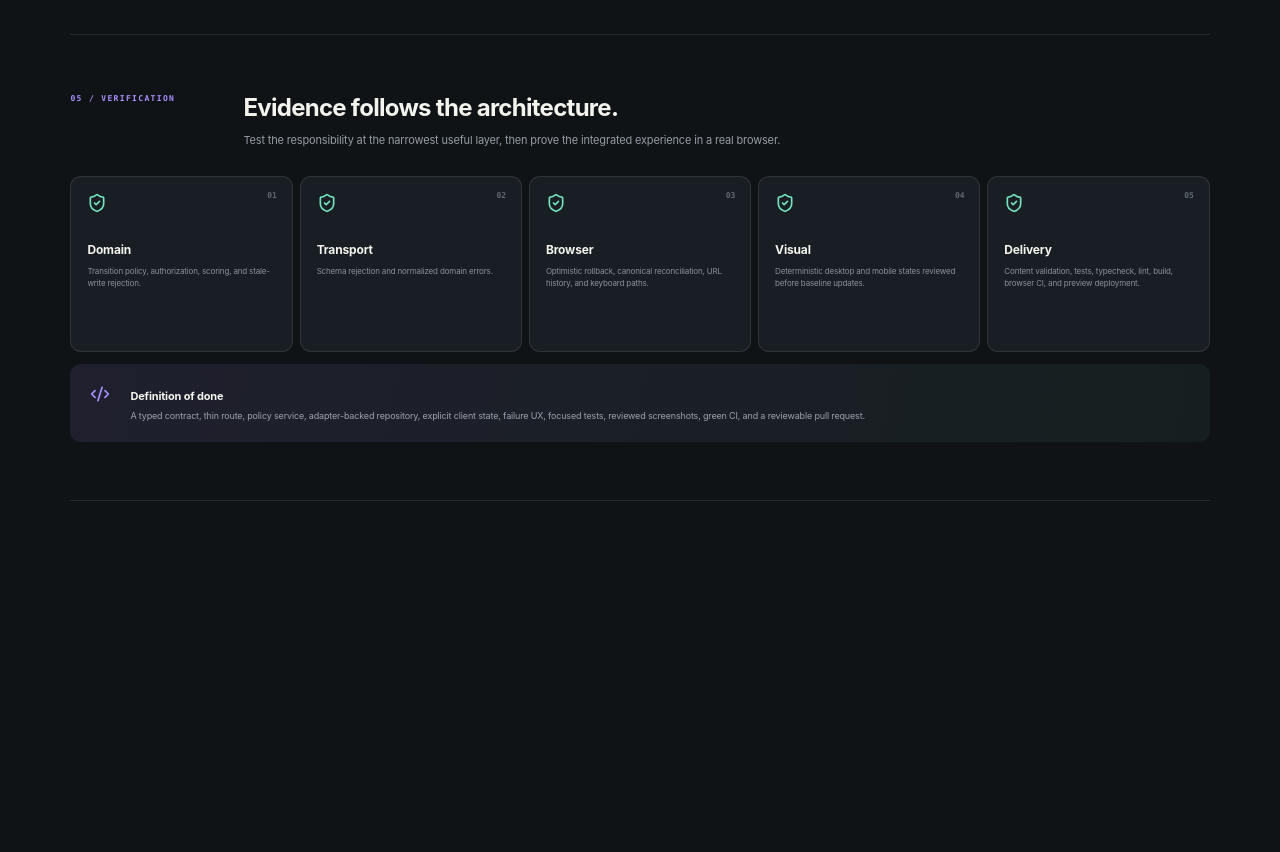
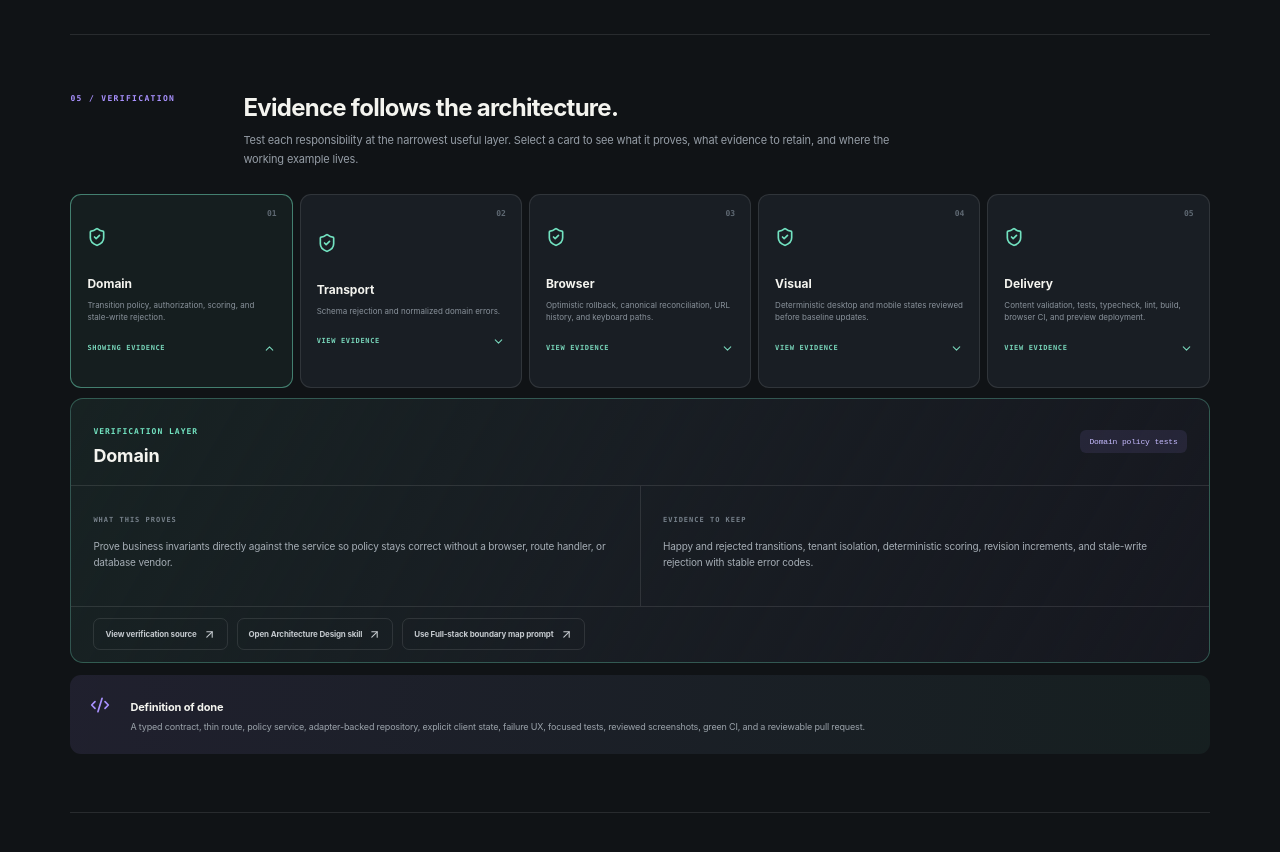
Before and after one commit to kuck1/automated-product-engineer, a Next.js app: page /guide in a window 1280 px wide. Shown: the part 3160-4012 px from the top of the page. Before the commit the page ends 3769 px from the top, so only its background shows below. Built offline with nearby package versions, Linux system fonts and the light colour scheme.

Commit message:
expand verification guide details

```diff
--- a/app/globals.css
+++ b/app/globals.css
@@ -520,11 +520,19 @@ footer > a:hover { color: white; }
 .production-rules strong { font-size: 10px; }
 .production-rules p { margin: 5px 0 0; color: #8c959e; font-size: 8px; line-height: 1.5; }
 .verification-grid { display: grid; grid-template-columns: repeat(5,1fr); gap: 7px; }
-.verification-grid article { min-height: 176px; padding: 16px; position: relative; border: 1px solid var(--line); border-radius: 11px; background: var(--panel); }
-.verification-grid article > span { position: absolute; top: 15px; right: 15px; color: #5f6973; font: 700 8px/1 ui-monospace,SFMono-Regular,Menlo,monospace; }
-.verification-grid svg { color: var(--mint); }
+.verification-grid article { min-width: 0; }
+.verification-grid button { width: 100%; min-height: 194px; padding: 16px; position: relative; display: block; border: 1px solid var(--line); border-radius: 11px; background: var(--panel); color: inherit; text-align: left; cursor: pointer; transition: border-color .16s ease, background .16s ease, transform .16s ease; }
+.verification-grid button:hover { transform: translateY(-2px); border-color: rgba(114,226,192,.36); background: #1c2128; }
+.verification-grid article.active button { border-color: rgba(114,226,192,.5); background: rgba(114,226,192,.055); }
+.verification-grid button > span { position: absolute; top: 15px; right: 15px; color: #5f6973; font: 700 8px/1 ui-monospace,SFMono-Regular,Menlo,monospace; }
+.verification-grid button > svg { color: var(--mint); }
 .verification-grid h4 { margin: 25px 0 8px; font-size: 12px; }
 .verification-grid p { margin: 0; color: #89929b; font-size: 8px; line-height: 1.55; }
+.verification-grid button > small { margin-top: 18px; display: flex; align-items: center; justify-content: space-between; color: #77d4b9; font: 700 7px/1 ui-monospace,SFMono-Regular,Menlo,monospace; text-transform: uppercase; letter-spacing: .65px; }
+.verification-grid button > small svg { transition: transform .16s ease; }
+.verification-grid article.active button > small svg { transform: rotate(180deg); }
+.verification-detail { border-color: rgba(114,226,192,.3); background: linear-gradient(120deg,rgba(114,226,192,.075),rgba(25,30,36,.96) 48%,rgba(169,145,255,.045)); }
+.verification-detail > header span { color: var(--mint); }
 .guide-finish { margin-top: 12px; padding: 20px; display: grid; grid-template-columns: 30px 1fr; gap: 10px; border-radius: 11px; background: linear-gradient(100deg,rgba(169,145,255,.1),rgba(114,226,192,.06)); }
 .guide-finish svg { color: var(--accent); }
 .guide-finish strong { font-size: 11px; }
--- a/src/examples/architecture-reference.ts
+++ b/src/examples/architecture-reference.ts
@@ -483,9 +483,54 @@ export const extensionRules = [
 ] as const;
 
 export const verificationLayers = [
-  ["Domain", "Transition policy, authorization, scoring, and stale-write rejection."],
-  ["Transport", "Schema rejection and normalized domain errors."],
-  ["Browser", "Optimistic rollback, canonical reconciliation, URL history, and keyboard paths."],
-  ["Visual", "Deterministic desktop and mobile states reviewed before baseline updates."],
-  ["Delivery", "Content validation, tests, typecheck, lint, build, browser CI, and preview deployment."],
+  {
+    id: "domain",
+    title: "Domain",
+    detail: "Transition policy, authorization, scoring, and stale-write rejection.",
+    goal: "Prove business invariants directly against the service so policy stays correct without a browser, route handler, or database vendor.",
+    evidence: "Happy and rejected transitions, tenant isolation, deterministic scoring, revision increments, and stale-write rejection with stable error codes.",
+    source: { path: "src/examples/service.test.ts", startLine: 9, endLine: 68, label: "Domain policy tests" },
+    skill: { slug: "architecture-building", label: "Architecture Design" },
+    prompt: { slug: "boundaries", label: "Full-stack boundary map" },
+  },
+  {
+    id: "transport",
+    title: "Transport",
+    detail: "Schema rejection and normalized domain errors.",
+    goal: "Prove the HTTP boundary authenticates, parses untrusted input, delegates exactly once, and preserves the domain contract.",
+    evidence: "Malformed payloads, missing identity, normalized error codes, safe internal failures, and a thin success response containing the canonical DTO.",
+    source: { path: "app/api/examples/releases/[id]/route.ts", startLine: 1, endLine: 15, label: "Authenticated route boundary" },
+    skill: { slug: "security-review", label: "Security Review" },
+    prompt: { slug: "boundaries", label: "Full-stack boundary map" },
+  },
+  {
+    id: "browser",
+    title: "Browser",
+    detail: "Optimistic rollback, canonical reconciliation, URL history, and keyboard paths.",
+    goal: "Prove the composed feature works through the same controls, network boundary, cache lifecycle, and navigation state a person uses.",
+    evidence: "Successful transitions, rejected policy, optimistic rollback, server reconciliation, back navigation, semantic roles, and actionable recovery copy.",
+    source: { path: "e2e/reference-app.spec.ts", startLine: 88, endLine: 147, label: "End-to-end product flows" },
+    skill: { slug: "manual-ui-qa", label: "Manual UI QA" },
+    prompt: { slug: "visual-qa", label: "Visual QA evidence" },
+  },
+  {
+    id: "visual",
+    title: "Visual",
+    detail: "Deterministic desktop and mobile states reviewed before baseline updates.",
+    goal: "Prove hierarchy, spacing, typography, states, and responsive behavior against deterministic fixtures at meaningful breakpoints.",
+    evidence: "Reviewed desktop and mobile captures, overflow assertions, stable reduced-motion states, and an explicit decision for every changed baseline.",
+    source: { path: "e2e/reference-app.spec.ts", startLine: 258, endLine: 307, label: "Visual regression coverage" },
+    skill: { slug: "design-polish", label: "Design Polish" },
+    prompt: { slug: "visual-qa", label: "Visual QA evidence" },
+  },
+  {
+    id: "delivery",
+    title: "Delivery",
+    detail: "Content validation, tests, typecheck, lint, build, browser CI, and preview deployment.",
+    goal: "Prove the branch is reproducible, reviewable, and safe to evaluate before a person decides whether it should merge.",
+    evidence: "Independent five-minute content, code, and browser jobs; a deployable build; preview URL; screenshots; risk notes; and clean PR status.",
+    source: { path: ".github/workflows/validate.yml", startLine: 15, endLine: 61, label: "Pull-request verification" },
+    skill: { slug: "pr-workflow", label: "PR Workflow" },
+    prompt: { slug: "pull-request", label: "Pull request evidence" },
+  },
 ] as const;
--- a/src/guide/developer-guide.tsx
+++ b/src/guide/developer-guide.tsx
@@ -23,10 +23,12 @@ export function DeveloperGuide() {
   const [activeId, setActiveId] = useState<(typeof architectureLayers)[number]["id"]>("interaction");
   const [activeFileId, setActiveFileId] = useState("interaction-contract");
   const [activeLifecycleId, setActiveLifecycleId] = useState<(typeof requestLifecycle)[number]["id"]>("intent");
+  const [activeVerificationId, setActiveVerificationId] = useState<(typeof verificationLayers)[number]["id"]>("domain");
   const active = architectureLayers.find((layer) => layer.id === activeId) ?? architectureLayers[0];
   const activeFiles = active.files as readonly SourceFile[];
   const activeFile = activeFiles.find((file) => file.id === activeFileId) ?? activeFiles[0];
   const activeLifecycle = requestLifecycle.find((step) => step.id === activeLifecycleId) ?? requestLifecycle[0];
+  const activeVerification = verificationLayers.find((layer) => layer.id === activeVerificationId) ?? verificationLayers[0];
   const selectLayer = (layer: (typeof architectureLayers)[number]) => {
     setActiveId(layer.id);
     setActiveFileId(layer.files[0].id);
@@ -50,6 +52,8 @@ export function DeveloperGuide() {
 
     <section className="guide-section guide-split" id="guide-extension"><div><div className="guide-heading"><span>04 / EXTENSION</span><div><h3>Extend contracts, not conditionals.</h3><p>New capability enters through one stable seam. Existing layers remain closed to unrelated details.</p></div></div><div className="extension-list">{extensionRules.map(([change, rule]) => <div key={change}><Sparkles size={16} /><span><strong>{change}</strong><p>{rule}</p></span></div>)}</div></div><aside className="production-rules"><h3>Boundary rules</h3><ul><li><Check size={14} /> Pages compose; they do not query databases.</li><li><Check size={14} /> Routes authenticate, validate, delegate, normalize.</li><li><Check size={14} /> Services own authorization and business policy.</li><li><Check size={14} /> Repositories expose domain-shaped capabilities.</li><li><Check size={14} /> Adapters translate vendor records at the edge.</li></ul><div><Server size={18} /><span><strong>Auth before policy</strong><p>The server resolves an actor. The service verifies actor-to-workspace ownership for every record.</p></span></div><div><Database size={18} /><span><strong>RLS as defense in depth</strong><p>Supabase policies repeat tenant isolation below the application service.</p></span></div></aside></section>
 
-    <section className="guide-section" id="guide-verification"><div className="guide-heading"><span>05 / VERIFICATION</span><div><h3>Evidence follows the architecture.</h3><p>Test the responsibility at the narrowest useful layer, then prove the integrated experience in a real browser.</p></div></div><div className="verification-grid">{verificationLayers.map(([layer, evidence], index) => <article key={layer}><span>{String(index + 1).padStart(2, "0")}</span><ShieldCheck size={20} /><h4>{layer}</h4><p>{evidence}</p></article>)}</div><div className="guide-finish"><Code2 size={20} /><div><strong>Definition of done</strong><p>A typed contract, thin route, policy service, adapter-backed repository, explicit client state, failure UX, focused tests, reviewed screenshots, green CI, and a reviewable pull request.</p></div></div></section>
+    <section className="guide-section" id="guide-verification"><div className="guide-heading"><span>05 / VERIFICATION</span><div><h3>Evidence follows the architecture.</h3><p>Test each responsibility at the narrowest useful layer. Select a card to see what it proves, what evidence to retain, and where the working example lives.</p></div></div><div className="verification-grid">{verificationLayers.map((layer, index) => <article className={activeVerification.id === layer.id ? "active" : ""} key={layer.id}><button type="button" onClick={() => setActiveVerificationId(layer.id)} aria-expanded={activeVerification.id === layer.id} aria-controls="verification-detail"><span>{String(index + 1).padStart(2, "0")}</span><ShieldCheck size={20} /><h4>{layer.title}</h4><p>{layer.detail}</p><small>{activeVerification.id === layer.id ? "Showing evidence" : "View evidence"}<ChevronDown size={13} /></small></button></article>)}</div>
+      <article className="lifecycle-detail verification-detail" id="verification-detail" aria-live="polite"><header><div><span>VERIFICATION LAYER</span><h4>{activeVerification.title}</h4></div><code>{activeVerification.source.label}</code></header><div className="lifecycle-detail-grid"><section><small>WHAT THIS PROVES</small><p>{activeVerification.goal}</p></section><section><small>EVIDENCE TO KEEP</small><p>{activeVerification.evidence}</p></section></div><footer><a href={`https://github.com/kuck1/automated-product-engineer-nextjs/blob/main/${activeVerification.source.path}#L${activeVerification.source.startLine}-L${activeVerification.source.endLine}`} target="_blank" rel="noreferrer">View verification source <ArrowUpRight size={13} /></a><Link href={`/library?skill=${activeVerification.skill.slug}#skills`} target="_blank">Open {activeVerification.skill.label} skill <ArrowUpRight size={13} /></Link><Link href={`/library?prompt=${activeVerification.prompt.slug}#prompts`} target="_blank">Use {activeVerification.prompt.label} prompt <ArrowUpRight size={13} /></Link></footer></article>
+      <div className="guide-finish"><Code2 size={20} /><div><strong>Definition of done</strong><p>A typed contract, thin route, policy service, adapter-backed repository, explicit client state, failure UX, focused tests, reviewed screenshots, green CI, and a reviewable pull request.</p></div></div></section>
   </article>;
 }
```
Also changed, not shown: 1 other file (tests, documents, lock files or other folders).
